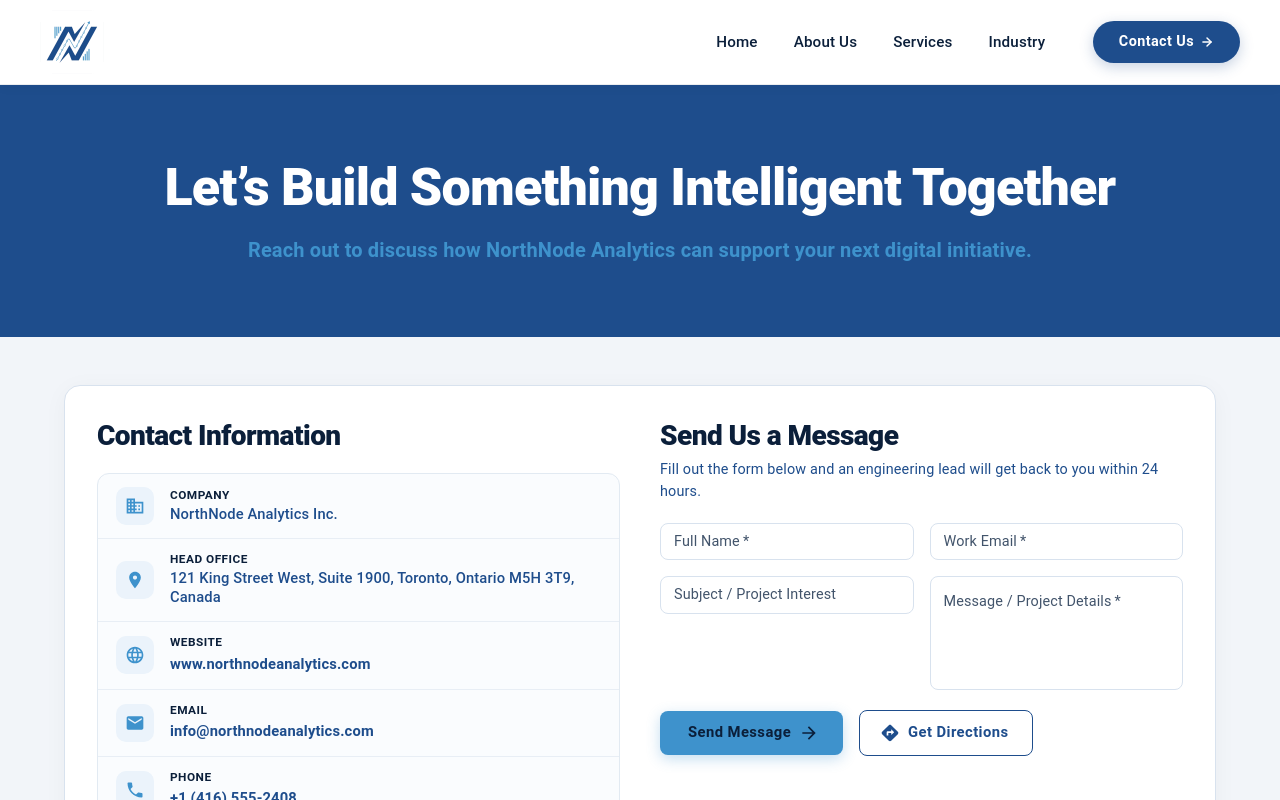
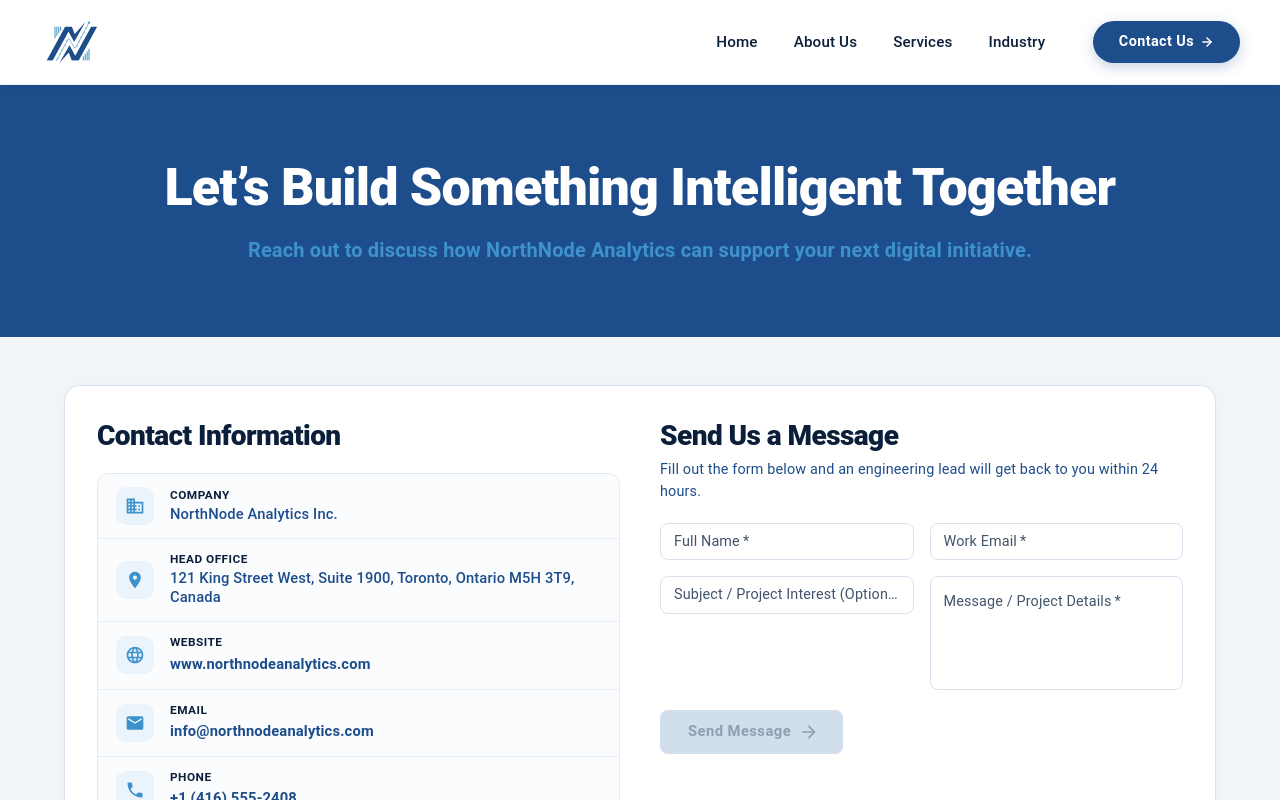
Before and after one commit to marm-rikhav/northnode-analytics, a React (Vite) app in the folder client/: page / in a window 1280 px wide. Both pictures are taken after a click on the button "Start a Conversation". Shown: the top 800 px of the page. Built offline with nearby package versions, Linux system fonts and the light colour scheme.

Commit message:
refactor: enhance form validation and user feedback in ContactUsComponent

```diff
--- a/client/src/components/contactus/ContactUsComponent.jsx
+++ b/client/src/components/contactus/ContactUsComponent.jsx
@@ -18,7 +18,6 @@ import {
   LinkedIn as LinkedInIcon,
   Business as BusinessIcon,
   ArrowForward as ArrowIcon,
-  Directions as DirectionsIcon,
 } from '@mui/icons-material';
 import PageBanner from '../common/PageBanner';
 
@@ -93,6 +92,57 @@ const inputSx = {
     fontSize: '0.9rem',
     color: '#0B1F3A',
   },
+  '& .MuiFormHelperText-root': {
+    fontSize: '0.78rem',
+    mx: 0.5,
+  },
+};
+
+const validateField = (name, value) => {
+  const trimmed = value.trim();
+
+  switch (name) {
+    case 'name':
+      if (!trimmed) {
+        return 'Full name is required';
+      }
+      if (trimmed.length < 3 || trimmed.length > 12) {
+        return 'Full name must be between 3 and 12 characters';
+      }
+      return '';
+
+    case 'email':
+      if (!trimmed) {
+        return 'Work email is required';
+      }
+      if (!/^[^\s@]+@[^\s@]+\.[^\s@]+$/.test(trimmed)) {
+        return 'Please enter a valid work email address';
+      }
+      return '';
+
+    case 'subject':
+      if (trimmed && (trimmed.length < 3 || trimmed.length > 50)) {
+        return 'Subject must be between 3 and 50 characters';
+      }
+      return '';
+
+    case 'message': {
+      if (!trimmed) {
+        return 'Message is required';
+      }
+      const words = trimmed.split(/\s+/).filter(Boolean);
+      if (words.length < 5) {
+        return `Message must contain at least 5 words (currently ${words.length})`;
+      }
+      if (words.length > 150) {
+        return `Message cannot exceed 150 words (currently ${words.length})`;
+      }
+      return '';
+    }
+
+    default:
+      return '';
+  }
 };
 
 const ContactUsComponent = () => {
@@ -102,7 +152,14 @@ const ContactUsComponent = () => {
     subject: '',
     message: '',
   });
-  const [submitted, setSubmitted] = useState(false);
+
+  const [errors, setErrors] = useState({});
+  const [touched, setTouched] = useState({
+    name: false,
+    email: false,
+    subject: false,
+    message: false,
+  });
   const [openSnackbar, setOpenSnackbar] = useState(false);
 
   const handleChange = (e) => {
@@ -111,11 +168,46 @@ const ContactUsComponent = () => {
       ...prev,
       [name]: value,
     }));
+
+    if (touched[name]) {
+      const errorMsg = validateField(name, value);
+      setErrors((prev) => ({
+        ...prev,
+        [name]: errorMsg,
+      }));
+    }
   };
+
+  const handleBlur = (e) => {
+    const { name, value } = e.target;
+    setTouched((prev) => ({
+      ...prev,
+      [name]: true,
+    }));
+    const errorMsg = validateField(name, value);
+    setErrors((prev) => ({
+      ...prev,
+      [name]: errorMsg,
+    }));
+  };
+
+  const isNameValid = formData.name.trim().length >= 3 && formData.name.trim().length <= 12;
+  const isEmailValid = /^[^\s@]+@[^\s@]+\.[^\s@]+$/.test(formData.email.trim());
+  const isSubjectValid = formData.subject.trim().length === 0 || (formData.subject.trim().length >= 3 && formData.subject.trim().length <= 50);
+  const messageWordCount = formData.message.trim().split(/\s+/).filter(Boolean).length;
+  const isMessageValid = messageWordCount >= 5 && messageWordCount <= 150;
+
+  const isFormValid = isNameValid && isEmailValid && isSubjectValid && isMessageValid;
 
   const handleSubmit = (e) => {
     e.preventDefault();
-    setSubmitted(true);
+    if (!isFormValid) {
+      return;
+    }
+
+    // Log submitted data to console as requested
+    console.log('Contact Us Form Submitted:', formData);
+
     setOpenSnackbar(true);
     setFormData({
       name: '',
@@ -123,6 +215,13 @@ const ContactUsComponent = () => {
       subject: '',
       message: '',
     });
+    setTouched({
+      name: false,
+      email: false,
+      subject: false,
+      message: false,
+    });
+    setErrors({});
   };
 
   const handleCloseSnackbar = () => {
@@ -305,12 +404,6 @@ const ContactUsComponent = () => {
                   Fill out the form below and an engineering lead will get back to you within 24 hours.
                 </Typography>
 
-                {submitted && (
-                  <Alert severity="success" sx={{ mb: 2.5, borderRadius: '8px' }}>
-                    Thank you! Your message has been sent successfully. We will get in touch with you shortly.
-                  </Alert>
-                )}
-
                 <Box
                   component="form"
                   onSubmit={handleSubmit}
@@ -331,6 +424,9 @@ const ContactUsComponent = () => {
                       name="name"
                       value={formData.name}
                       onChange={handleChange}
+                      onBlur={handleBlur}
+                      error={touched.name && Boolean(errors.name)}
+                      helperText={touched.name && errors.name}
                       variant="outlined"
                       size="small"
                       sx={inputSx}
@@ -343,6 +439,9 @@ const ContactUsComponent = () => {
                       name="email"
                       value={formData.email}
                       onChange={handleChange}
+                      onBlur={handleBlur}
+                      error={touched.email && Boolean(errors.email)}
+                      helperText={touched.email && errors.email}
                       variant="outlined"
                       size="small"
                       sx={inputSx}
@@ -351,10 +450,13 @@ const ContactUsComponent = () => {
                     {/* Row 2: Subject / Project Interest & Message / Project Details */}
                     <TextField
                       fullWidth
-                      label="Subject / Project Interest"
+                      label="Subject / Project Interest (Optional)"
                       name="subject"
                       value={formData.subject}
                       onChange={handleChange}
+                      onBlur={handleBlur}
+                      error={touched.subject && Boolean(errors.subject)}
+                      helperText={touched.subject && errors.subject}
                       variant="outlined"
                       placeholder="e.g. Cloud, Custom Software, AI"
                       size="small"
@@ -369,8 +471,14 @@ const ContactUsComponent = () => {
                       name="message"
                       value={formData.message}
                       onChange={handleChange}
+                      onBlur={handleBlur}
+                      error={touched.message && Boolean(errors.message)}
+                      helperText={
+                        (touched.message && errors.message) ||
+                        (formData.message.trim() ? `${formData.message.trim().split(/\s+/).filter(Boolean).length} words (min 5, max 150)` : '')
+                      }
                       variant="outlined"
-                      placeholder="Tell us about your requirements or goals..."
+                      placeholder="Tell us about your requirements or goals (min 5 words)..."
                       sx={inputSx}
                     />
                   </Box>
@@ -387,6 +495,7 @@ const ContactUsComponent = () => {
                     <Button
                       type="submit"
                       variant="contained"
+                      disabled={!isFormValid}
                       endIcon={<ArrowIcon sx={{ fontSize: 18 }} />}
                       sx={{
                         backgroundColor: '#3E92CC',
@@ -405,39 +514,16 @@ const ContactUsComponent = () => {
                           boxShadow: '0 6px 20px rgba(11, 31, 58, 0.2)',
                           transform: 'translateY(-1px)',
                         },
+                        '&.Mui-disabled': {
+                          backgroundColor: '#D1DEEB',
+                          color: '#8CA0B3',
+                          boxShadow: 'none',
+                          cursor: 'not-allowed',
+                          pointerEvents: 'auto',
+                        },
                       }}
                     >
                       Send Message
-                    </Button>
-
-                    <Button
-                      component="a"
-                      href="https://maps.google.com/?q=121+King+Street+West,+Suite+1900,+Toronto,+Ontario+M5H+3T9,+Canada"
-                      target="_blank"
-                      rel="noopener noreferrer"
-                      variant="outlined"
-                      startIcon={<DirectionsIcon sx={{ fontSize: 19 }} />}
-                      sx={{
-                        borderColor: '#1E4D8C',
-                        color: '#1E4D8C',
-                        fontWeight: 700,
-                        fontSize: '0.925rem',
-                        textTransform: 'none',
-                        borderRadius: '8px',
-                        px: 3,
-                        py: 1.15,
-                        borderWidth: '1.5px',
-                        transition: 'all 0.25s ease',
-                        '&:hover': {
-                          borderColor: '#0B1F3A',
-                          backgroundColor: '#EBF3FB',
-                          color: '#0B1F3A',
-                          borderWidth: '1.5px',
-                          transform: 'translateY(-1px)',
-                        },
-                      }}
-                    >
-                      Get Directions
                     </Button>
                   </Box>
                 </Box>
@@ -450,12 +536,12 @@ const ContactUsComponent = () => {
       {/* SNACKBAR NOTIFICATION */}
       <Snackbar
         open={openSnackbar}
-        autoHideDuration={6000}
+        autoHideDuration={5000}
         onClose={handleCloseSnackbar}
         anchorOrigin={{ vertical: 'bottom', horizontal: 'center' }}
       >
-        <Alert onClose={handleCloseSnackbar} severity="success" sx={{ width: '100%', borderRadius: 2 }}>
-          Message sent successfully!
+        <Alert onClose={handleCloseSnackbar} severity="info" sx={{ width: '100%', borderRadius: 2 }}>
+          Form data logged to console successfully!
         </Alert>
       </Snackbar>
     </Box>
```
